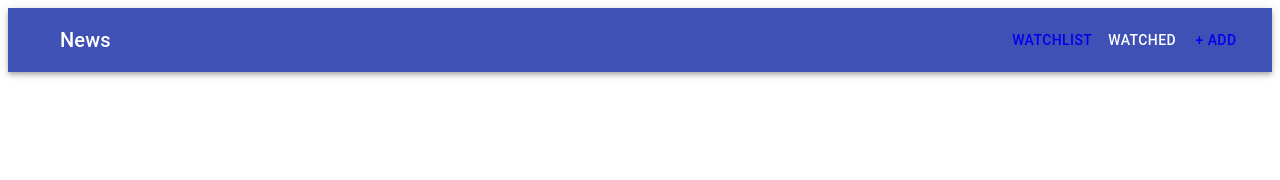
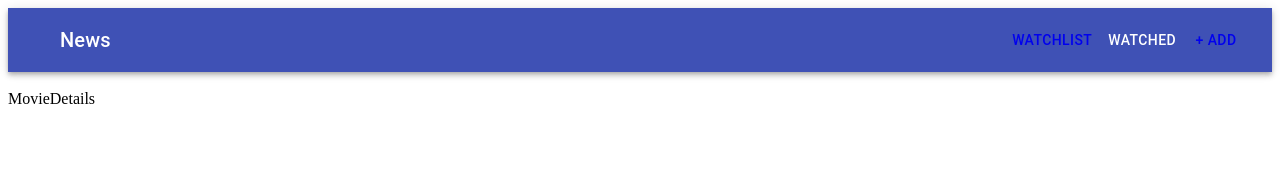
Before and after one commit to Deewiliams/movie-application, a React (Create React App) app: page /movie/1 in a window 1280 px wide. Shown: the top 180 px of the page. Built offline with nearby package versions, Linux system fonts and the light colour scheme.

Commit message:
cleaned the code

```diff
--- a/src/App.js
+++ b/src/App.js
@@ -1,25 +1,22 @@
-import './App.css';
-import Add from './Components/Add';
-import Header from './Components/Header';
-import WatchList from './Components/WatchList';
-import { GlobalProvider } from './Components/context/GlobalState';
-import { Routes, Route, Link } from "react-router-dom";
+import "./App.css";
+import Add from "./Components/Add";
+import Header from "./Components/Header";
+import WatchList from "./Components/WatchList";
+import MovieDetails from "./Components/MovieDetails";
+import { GlobalProvider } from "./Components/context/GlobalState";
+import { Routes, Route } from "react-router-dom";
 
 function App() {
   return (
     <GlobalProvider>
-       <Header />
-       <br />
-       <Routes>
+      <Header />
+      <br />
+      <Routes>
         <Route path="/" element={<WatchList />} />
-        <Route path="add" element={ <Add />} />
+        <Route path="add" element={<Add />} />
+        <Route path="/movie/:id" element={<MovieDetails />} />
       </Routes>
-
-
-
     </GlobalProvider>
-
-
   );
 }
 
--- a/src/Components/Add.js
+++ b/src/Components/Add.js
@@ -3,9 +3,7 @@ import { makeStyles } from "@material-ui/core/styles";
 import {
   Container,
   TextField,
-  Paper,
   Grid,
-  CardMedia,
 } from "@material-ui/core";
 import SearchResult from "./SearchResult";
 const useStyles = makeStyles((theme) => ({
@@ -37,7 +35,6 @@ export default function Add() {
         setSearchResults(data.results);
       });
   };
-  console.log("final results", searchResults);
 
   return (
     <div className={classes.root}>
--- /dev/null
+++ b/src/Components/MovieDetails.js
@@ -0,0 +1,9 @@
+import React from 'react'
+
+const MovieDetails = () => {
+  return (
+    <div>MovieDetails</div>
+  )
+}
+
+export default MovieDetails
--- a/src/Components/SearchResult.js
+++ b/src/Components/SearchResult.js
@@ -5,7 +5,7 @@ import CardHeader from "@material-ui/core/CardHeader";
 import CardMedia from "@material-ui/core/CardMedia";
 import { Button } from "@material-ui/core";
 import { red } from "@material-ui/core/colors";
-import { GlobalContext, GlobalProvider } from "./context/GlobalState";
+import { GlobalContext } from "./context/GlobalState";
 import { truncate } from "../Utils/helpers";
 
 const useStyles = makeStyles((theme) => ({
@@ -56,7 +56,7 @@ export default function SearchResult({ movie }) {
         onClick={() => addWatchListMovies(movie)}
         fullWidth
       >
-        Add movies
+        Add Watch list
       </Button>
     </Card>
   );
--- a/src/Components/context/GlobalState.js
+++ b/src/Components/context/GlobalState.js
@@ -1,4 +1,4 @@
-import React, { useContext, useReducer, useEffect, createContext } from "react";
+import React, { useReducer, useEffect, createContext } from "react";
 import AppReducer from "./AppReducer";
 
 const initialState = {
```
